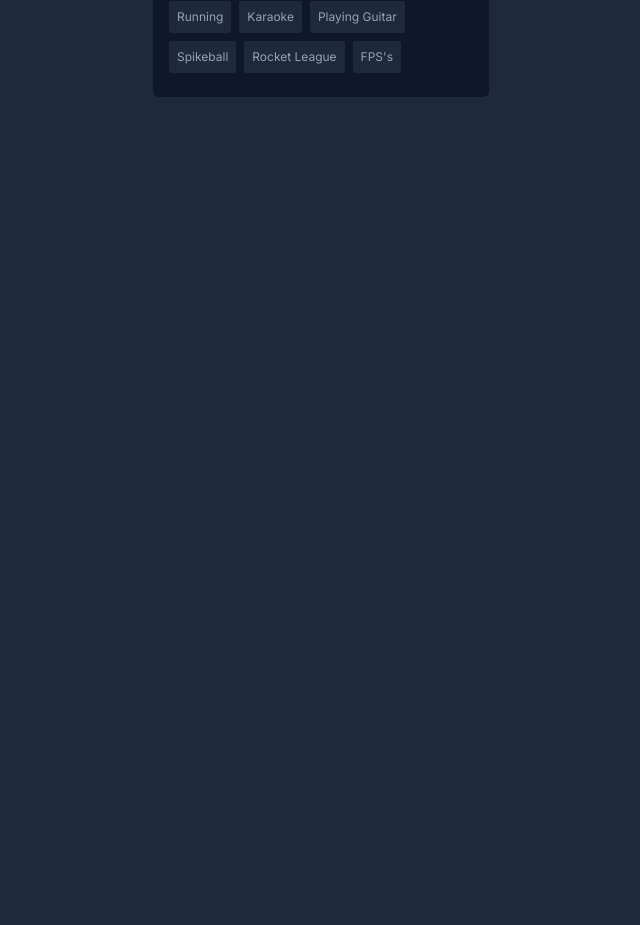
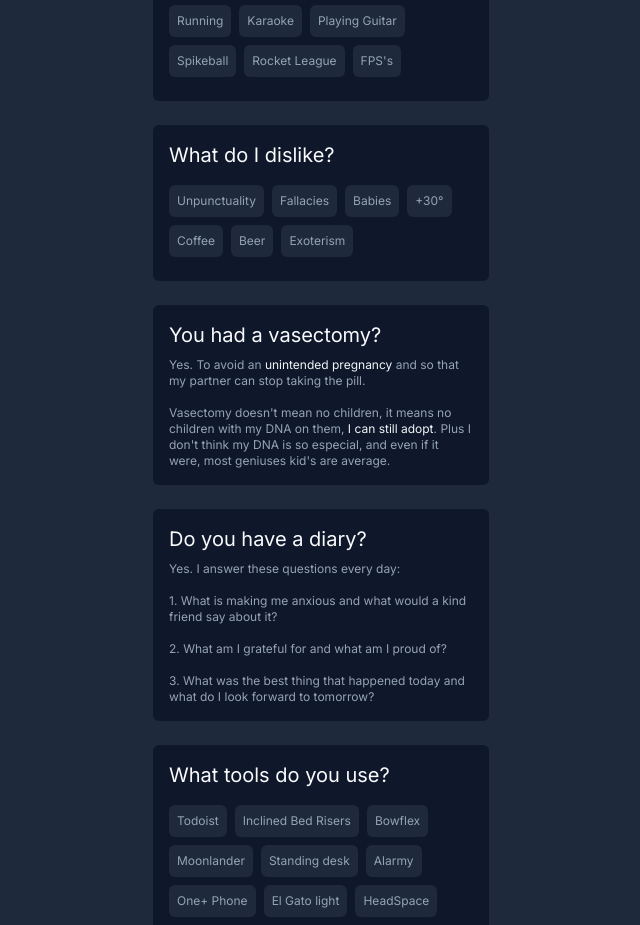
Before and after one commit to jdjuan/jdjuan.io, a Next.js app: page /about in a window 1280 px wide. Shown: the part 887-1812 px from the top of the page, without its empty margins (319-959 px from the left). Before the commit the page ends 1072 px from the top, so only its background shows below. Built offline with nearby package versions, Linux system fonts and the light colour scheme; what tailwindcss-debug-screens would draw is missing.

Commit message:
add more about

```diff
--- a/components/question-sheet.tsx
+++ b/components/question-sheet.tsx
@@ -25,10 +25,10 @@
                   </div>
                 )}
                 {item.list && (
-                  <div className='mt-3 text-xs text-slate-400'>
-                    {item.list.map((element) => (
-                      <div key={element} className='mb-2 mr-2 inline-block rounded-sm bg-slate-800 p-2'>
-                        {element}
+                  <div className='mt-4 text-xs text-slate-400'>
+                    {item.list.map(({ text, link }) => (
+                      <div key={text} className='mb-2 mr-2 inline-block rounded-md bg-slate-800 p-2'>
+                        {text}
                       </div>
                     ))}
                   </div>
--- a/content/about.content.tsx
+++ b/content/about.content.tsx
@@ -43,15 +43,81 @@
     {
       question: "What do I like?",
       list: [
-        "Improv Theather",
-        "Bachata",
-        "Salsa",
-        "Running",
-        "Karaoke",
-        "Playing Guitar",
-        "Spikeball",
-        "Rocket League",
-        "FPS's",
+        { text: "Improv Theather" },
+        { text: "Bachata" },
+        { text: "Salsa" },
+        { text: "Running" },
+        { text: "Karaoke" },
+        { text: "Playing Guitar" },
+        { text: "Spikeball" },
+        { text: "Rocket League" },
+        { text: "FPS's" },
+      ],
+    },
+    {
+      question: "What do I dislike?",
+      list: [
+        { text: "Unpunctuality" },
+        { text: "Fallacies" },
+        { text: "Babies" },
+        { text: "+30°" },
+        { text: "Coffee" },
+        { text: "Beer" },
+        { text: "Exoterism" },
+      ],
+    },
+    {
+      question: "You had a vasectomy?",
+      answer: () => (
+        <>
+          Yes. To avoid an <HighlightText>unintended pregnancy</HighlightText> and so that my partner can stop taking
+          the pill.
+          <br />
+          <br />
+          Vasectomy doesn&apos;t mean no children, it means no children with my DNA on them,{" "}
+          <HighlightText>I can still adopt</HighlightText>. Plus I don&apos;t think my DNA is so especial, and even if
+          it were, most geniuses kid&apos;s are average.
+        </>
+      ),
+    },
+    {
+      question: "Do you have a diary?",
+      answer: () => (
+        <>
+          Yes. I answer these questions every day: <br />
+          <br />
+          1. What is making me anxious and what would a kind friend say about it?
+          <br />
+          <br />
+          2. What am I grateful for and what am I proud of?
+          <br />
+          <br />
+          3. What was the best thing that happened today and what do I look forward to tomorrow?
+        </>
+      ),
+    },
+    {
+      question: "What tools do you use?",
+      list: [
+        { text: "Todoist", link: "https://todoist.com/" },
+        {
+          text: "Inclined Bed Risers",
+          link: "https://www.wikihow.com/images/thumb/2/24/Relieve-Acid-Reflux-with-a-Raised-Bed-Step-2-Version-2.jpg/v4-460px-Relieve-Acid-Reflux-with-a-Raised-Bed-Step-2-Version-2.jpg",
+        },
+        { text: "Bowflex", link: "https://global.bowflex.com/en/1090i/8000865.html?cgidmaster=accessories#start=4" },
+        { text: "Moonlander", link: "https://www.zsa.io/moonlander/" },
+        { text: "Standing desk", link: "" },
+        { text: "Alarmy", link: "" },
+        { text: "One+ Phone", link: "" },
+        { text: "El Gato light", link: "" },
+        { text: "HeadSpace", link: "" },
+        { text: "Kindle", link: "" },
+        { text: "App Blockers", link: "" },
+        { text: "Toilet squat stool", link: "" },
+        { text: "Kneeling chair", link: "" },
+        { text: "LastPass", link: "" },
+        { text: "Tandem", link: "" },
+        { text: "Thesaurus", link: "" },
       ],
     },
   ],
--- a/models/insights.interface.ts
+++ b/models/insights.interface.ts
@@ -3,7 +3,7 @@
   items: {
     question: string;
     answer?: () => JSX.Element;
-    list?: string[];
+    list?: { text: string; link?: string }[];
     upcomingArticle?: boolean;
   }[];
 }
```
